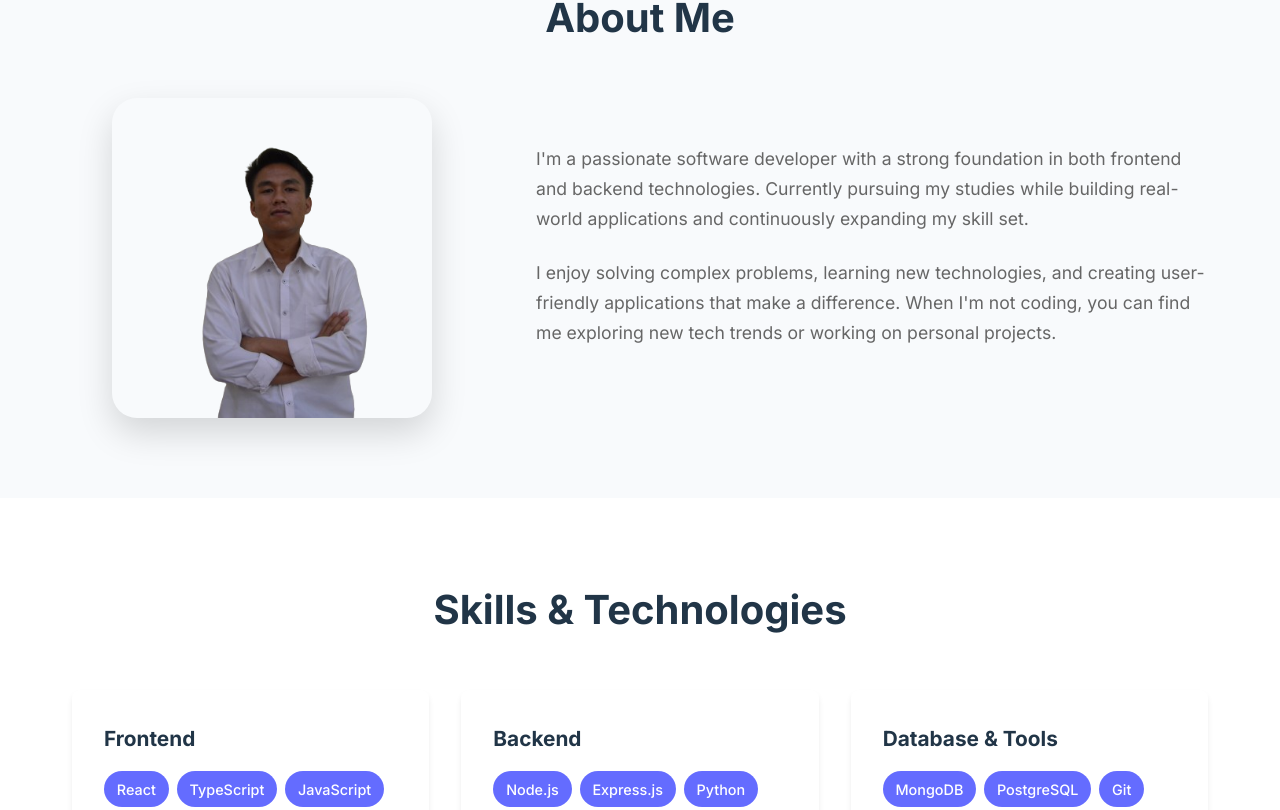
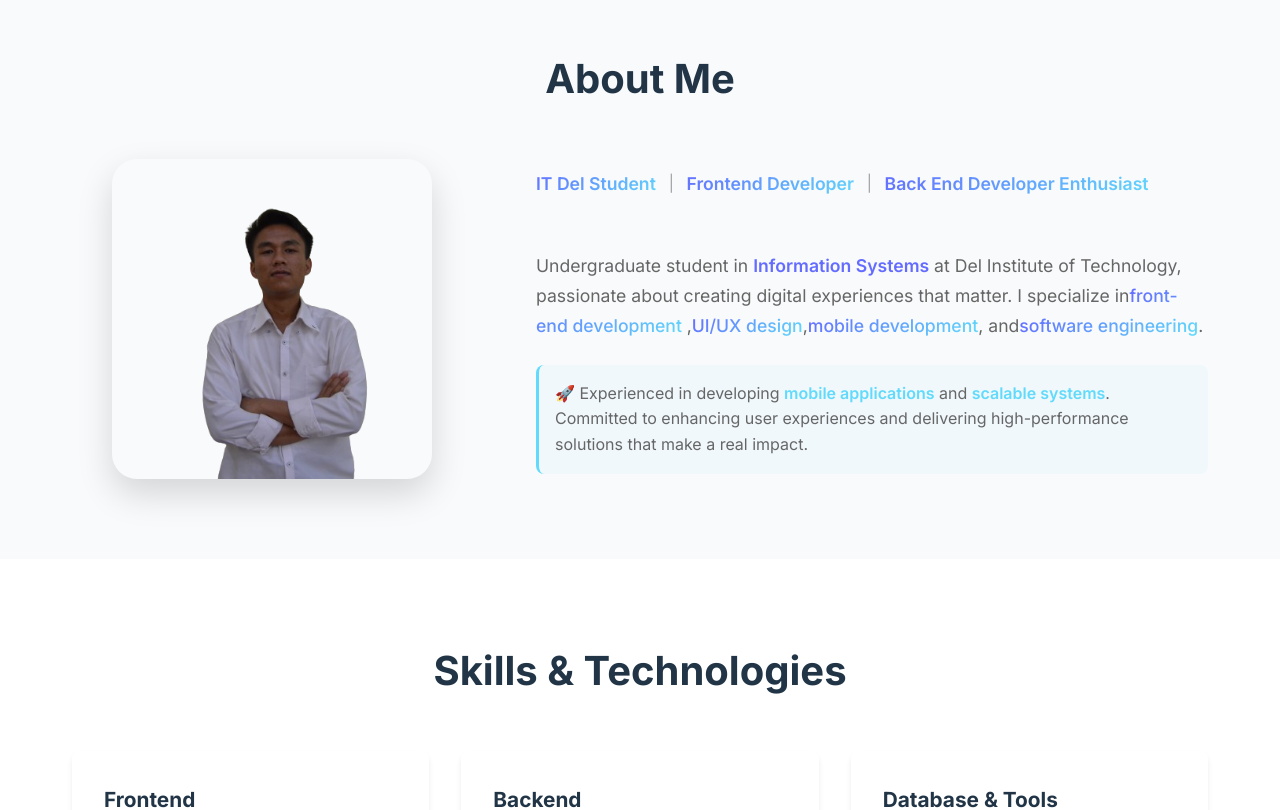
Before and after one commit to Bronsonsiallagan/Bronson-DevPortfolio, a React (Vite) app: page / in a window 1280 px wide. Shown: the part 894-1704 px from the top of the page. Built offline with nearby package versions, Linux system fonts and the light colour scheme.

Commit message:
Fix hero section layout and add GitHub portfolio links

```diff
--- a/src/App.css
+++ b/src/App.css
@@ -99,7 +99,7 @@ body {
   justify-content: center;
   text-align: center;
   background: linear-gradient(135deg, var(--bg-primary) 0%, var(--bg-secondary) 100%);
-  padding: 2rem;
+  padding: 6rem 2rem 2rem 2rem;
   position: relative;
   overflow: hidden;
 }
@@ -397,11 +397,111 @@ section {
   box-shadow: 0 25px 45px rgba(0, 0, 0, 0.2);
 }
 
-.about-text p {
+/* Enhanced About Text Styling */
+.about-text {
+  display: flex;
+  flex-direction: column;
+  gap: 2rem;
+}
+
+.about-intro {
+  display: flex;
+  flex-wrap: wrap;
+  align-items: center;
+  gap: 0.8rem;
+  margin-bottom: 1rem;
+}
+
+.intro-highlight {
+  background: linear-gradient(135deg, var(--primary-color), var(--secondary-color));
+  background-clip: text;
+  -webkit-background-clip: text;
+  -webkit-text-fill-color: transparent;
+  font-weight: 600;
+  font-size: 1.1rem;
+  padding: 0.3rem 0;
+}
+
+.intro-divider {
+  color: var(--text-light);
+  font-weight: 300;
+}
+
+.about-description {
+  display: flex;
+  flex-direction: column;
+  gap: 1.5rem;
+}
+
+.description-main {
   font-size: 1.1rem;
   color: var(--text-secondary);
-  margin-bottom: 1.5rem;
   line-height: 1.7;
+  margin: 0;
+}
+
+.description-main strong {
+  color: var(--primary-color);
+  font-weight: 600;
+}
+
+.highlight-text {
+  background: linear-gradient(135deg, var(--primary-color), var(--secondary-color));
+  background-clip: text;
+  -webkit-background-clip: text;
+  -webkit-text-fill-color: transparent;
+  font-weight: 500;
+}
+
+.skills-preview {
+  background: rgba(100, 108, 255, 0.05);
+  padding: 1.5rem;
+  border-radius: 12px;
+  border-left: 4px solid var(--primary-color);
+}
+
+.skills-preview h4 {
+  color: var(--text-primary);
+  margin-bottom: 1rem;
+  font-size: 1rem;
+  font-weight: 600;
+}
+
+.tech-badges {
+  display: flex;
+  flex-wrap: wrap;
+  gap: 0.5rem;
+}
+
+.tech-badge {
+  background: var(--primary-color);
+  color: white;
+  padding: 0.3rem 0.8rem;
+  border-radius: 20px;
+  font-size: 0.85rem;
+  font-weight: 500;
+  transition: var(--transition);
+}
+
+.tech-badge:hover {
+  transform: translateY(-2px);
+  box-shadow: 0 4px 8px rgba(100, 108, 255, 0.3);
+}
+
+.description-secondary {
+  font-size: 1rem;
+  color: var(--text-secondary);
+  line-height: 1.6;
+  margin: 0;
+  padding: 1rem;
+  background: rgba(97, 218, 251, 0.05);
+  border-radius: 8px;
+  border-left: 3px solid var(--secondary-color);
+}
+
+.description-secondary strong {
+  color: var(--secondary-color);
+  font-weight: 600;
 }
 
 /* Skills Section */
@@ -900,7 +1000,7 @@ section {
   }
 
   .hero {
-    padding: 1rem;
+    padding: 5rem 1rem 1rem 1rem;
     min-height: 80vh;
   }
 
@@ -918,6 +1018,23 @@ section {
   .about-profile-image {
     width: 280px;
     height: 280px;
+  }
+
+  .about-intro {
+    justify-content: center;
+    text-align: center;
+  }
+
+  .intro-highlight {
+    font-size: 1rem;
+  }
+
+  .skills-preview {
+    margin: 1rem 0;
+  }
+
+  .tech-badges {
+    justify-content: center;
   }
 
   .hero-buttons {
@@ -985,9 +1102,35 @@ section {
     height: 200px;
   }
 
+  .hero {
+    padding: 4rem 1rem 1rem 1rem;
+  }
+
   .about-profile-image {
     width: 220px;
     height: 220px;
+  }
+
+  .about-intro {
+    flex-direction: column;
+    gap: 0.5rem;
+  }
+
+  .intro-highlight {
+    font-size: 0.95rem;
+  }
+
+  .description-main {
+    font-size: 1rem;
+  }
+
+  .skills-preview {
+    padding: 1rem;
+  }
+
+  .tech-badge {
+    padding: 0.25rem 0.6rem;
+    font-size: 0.8rem;
   }
 
   .hero-title {
--- a/src/App.tsx
+++ b/src/App.tsx
@@ -55,14 +55,30 @@ function App() {
               <img src="./brons.png" alt="Bronson Siallagan" className="about-profile-image" />
             </div>
             <div className="about-text">
-              <p>
-                I'm a passionate software developer with a strong foundation in both frontend and backend technologies.
-                Currently pursuing my studies while building real-world applications and continuously expanding my skill set.
-              </p>
-              <p>
-                I enjoy solving complex problems, learning new technologies, and creating user-friendly applications
-                that make a difference. When I'm not coding, you can find me exploring new tech trends or working on personal projects.
-              </p>
+              <div className="about-intro">
+                <span className="intro-highlight">IT Del Student</span>
+                <span className="intro-divider">|</span>
+                <span className="intro-highlight">Frontend Developer</span>
+                <span className="intro-divider">|</span>
+                <span className="intro-highlight">Back End Developer Enthusiast</span>
+              </div>
+
+              <div className="about-description">
+                <p className="description-main">
+                  Undergraduate student in <strong>Information Systems</strong> at Del Institute of Technology,
+                  passionate about creating digital experiences that matter. I specialize in
+                  <span className="highlight-text">front-end  development </span>,
+                  <span className="highlight-text">UI/UX design</span>,
+                  <span className="highlight-text">mobile development</span>, and
+                  <span className="highlight-text">software engineering</span>.
+                </p>
+
+
+                <p className="description-secondary">
+                  🚀 Experienced in developing <strong>mobile applications</strong> and <strong>scalable systems</strong>.
+                  Committed to enhancing user experiences and delivering high-performance solutions that make a real impact.
+                </p>
+              </div>
             </div>
           </div>
         </div>
@@ -207,8 +223,8 @@ function App() {
                   <span>CSS3</span>
                 </div>
                 <div className="project-links">
-                  <a href="#" className="project-link">Live Demo</a>
-                  <a href="#" className="project-link">GitHub</a>
+                  <a href="https://bronsonsiallagan.github.io/Bronson-DevPortfolio/" target="_blank" className="project-link">Live Demo</a>
+                  <a href="https://github.com/Bronsonsiallagan/Bronson-DevPortfolio" target="_blank" className="project-link">GitHub</a>
                 </div>
               </div>
             </div>
@@ -227,8 +243,8 @@ function App() {
             </p>
             <div className="contact-info">
               <div className="contact-item">
-                <span className="contact-icon">📧</span>
-                <a href="mailto:bronson@example.com">bronson@example.com</a>
+                <span className="contact-icon">📧 </span>
+                <a href="mailto:bronson@example.com">bronsonsiallagan18gmail.com</a>
               </div>
               <div className="contact-item">
                 <span className="contact-icon">💼</span>
@@ -237,6 +253,14 @@ function App() {
               <div className="contact-item">
                 <span className="contact-icon">🐙</span>
                 <a href="https://github.com/bronsonsiallagan" target="_blank">GitHub</a>
+              </div>
+              <div className="contact-item">
+                <span className="contact-icon">📱</span>
+                <a href="https://wa.me/6281373026305" target="_blank">WhatsApp</a>
+              </div>
+              <div className="contact-item">
+                <span className="contact-icon">📸</span>
+                <a href="https://instagram.com/bronson_siallagan" target="_blank">Instagram</a>
               </div>
             </div>
 
```
